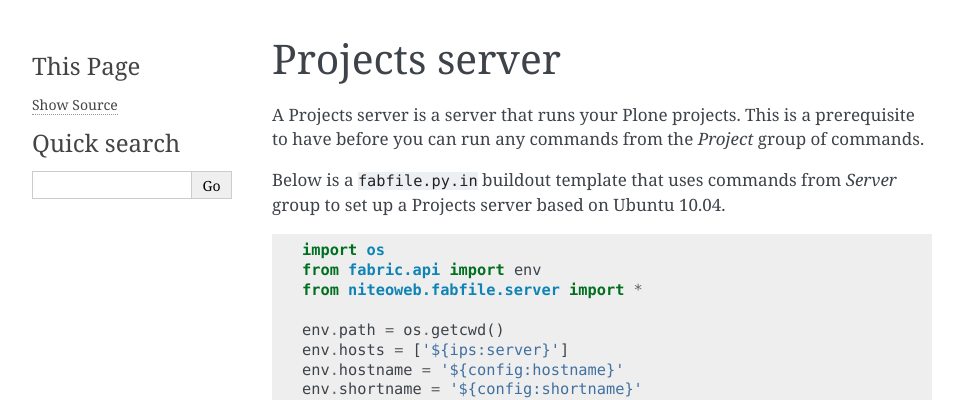
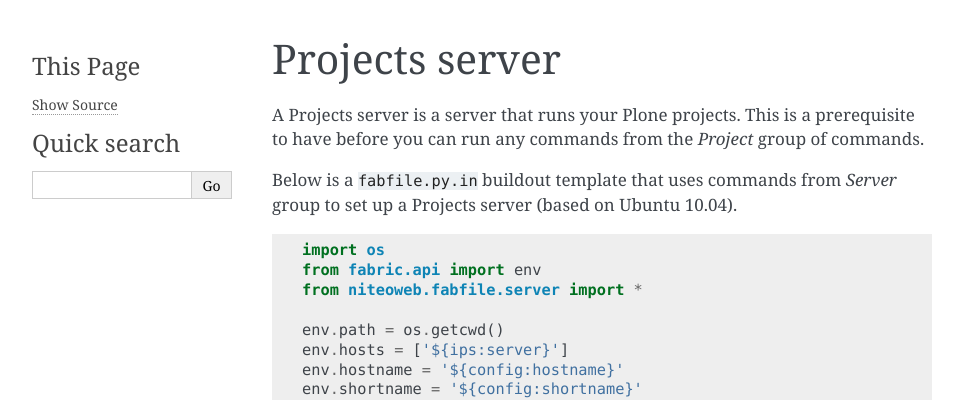
Before and after one commit to teamniteo/niteoweb.fabfile, a Sphinx documentation site: the page built from docs/projects.rst, in a window 1280 px wide and 900 px high. Shown: the top 400 px of the window, without its empty margins (148-1111 px from the left). Built offline with Sphinx 7.4.7, drawn with Linux system fonts in a browser that asks for light colours; part of the change alters nothing that is shown.

```diff
--- a/docs/projects.rst
+++ b/docs/projects.rst
@@ -7,7 +7,7 @@ prerequisite to have before you can run any commands from the `Project` group
 of commands.
 
 Below is a ``fabfile.py.in`` buildout template that uses commands from `Server`
-group to set up a Projects server based on Ubuntu 10.04.
+group to set up a Projects server (based on Ubuntu 10.04).
 
 .. sourcecode:: python
 
@@ -157,7 +157,6 @@ to prepare an environment for using this ``fabfile.py.in``. Save the
 Samples of config files that you need to put inside ``etc/`` directory in your
 buildout:
 
- * :download:`nginx.conf.in <nginx.conf.in>`.
  * :download:`bacula-fd.conf.in <bacula-fd.conf.in>`.
  * :download:`bacula-master.conf.in <bacula-master.conf.in>`.
  * :download:`duplicity.sh.in <duplicity.sh.in>`.
```
